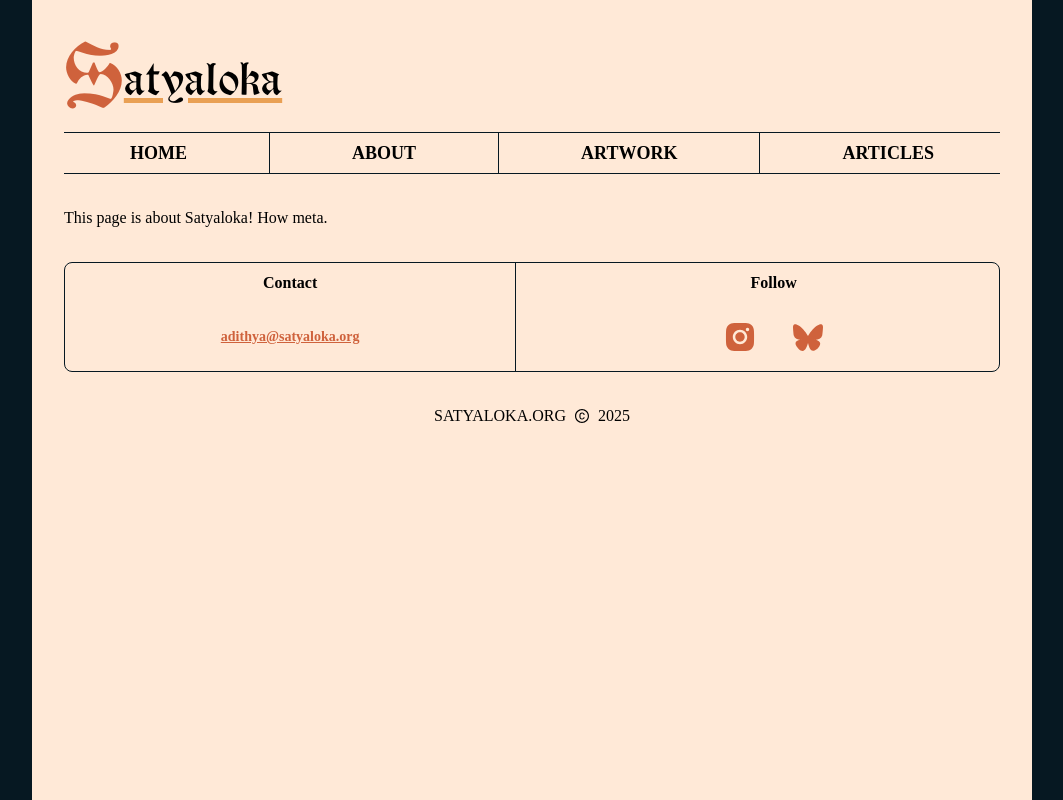
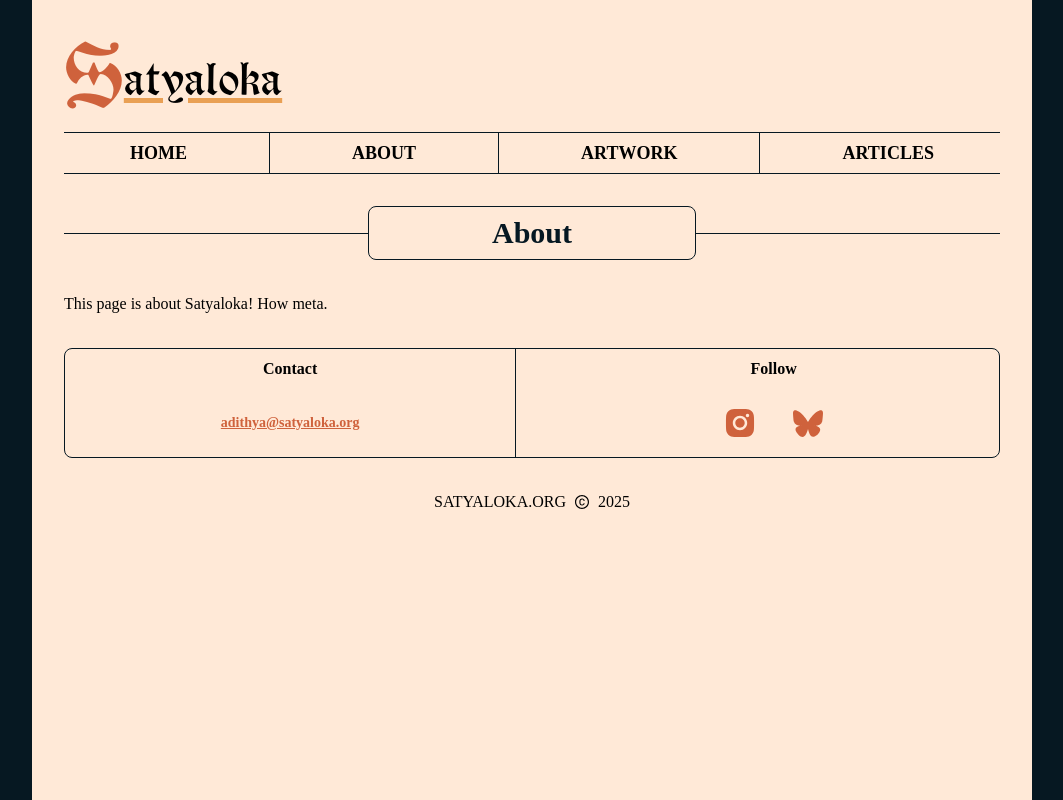
Before and after one commit to adharmic/satyaloka-revamp, a React (Vite) app: page /about in a window 1280 px wide. Shown: the whole page, without its empty margins (108-1171 px from the left). Built offline with nearby package versions, Linux system fonts and the light colour scheme; a web font is replaced by a local one.

Commit message:
Add banner border

```diff
--- a/src/components/SectionHeader.tsx
+++ b/src/components/SectionHeader.tsx
@@ -8,7 +8,7 @@ export default function SectionHeader(props: PropsWithChildren<SectionHeaderProp
   return (
     <div className="w-full flex flex-row items-center gap-0 justify-center">
       <div className="w-full border-t-1 border-[var(--damask)]" />
-      <div className="border-0 border-[var(--damask)] text-[var(--damask)] p-2 px-4 rounded-sm font-extrabold d-respira text-3xl w-full flex items-center justify-center text-center">{props.title || props.children}</div>
+      <div className="border-1 border-[var(--damask)] text-[var(--damask)] p-2 px-4 rounded-lg font-extrabold d-respira text-3xl w-full flex items-center justify-center text-center">{props.title || props.children}</div>
       <div className="w-full border-t-1 border-[var(--damask)]" />
     </div>
 
--- a/src/pages/About.tsx
+++ b/src/pages/About.tsx
@@ -1,7 +1,12 @@
+import SectionHeader from "../components/SectionHeader.tsx";
+
 export default function About() {
   return (
+    <div className="flex flex-col gap-8">
+      <SectionHeader title="About" />
     <div>
       This page is about Satyaloka! How meta.
     </div>
+  </div>
   )
 }
--- a/src/styles/index.css
+++ b/src/styles/index.css
@@ -42,3 +42,8 @@ body {
   color: var(--paper);
   cursor: pointer;
 }
+
+.banner {
+  background-image: url("https://svgsilh.com/svg/2022498.svg");
+  background-size: contain;
+}
```
Also changed, not shown: src/content/articles/adi-os.mdx (line endings or trailing spaces).
